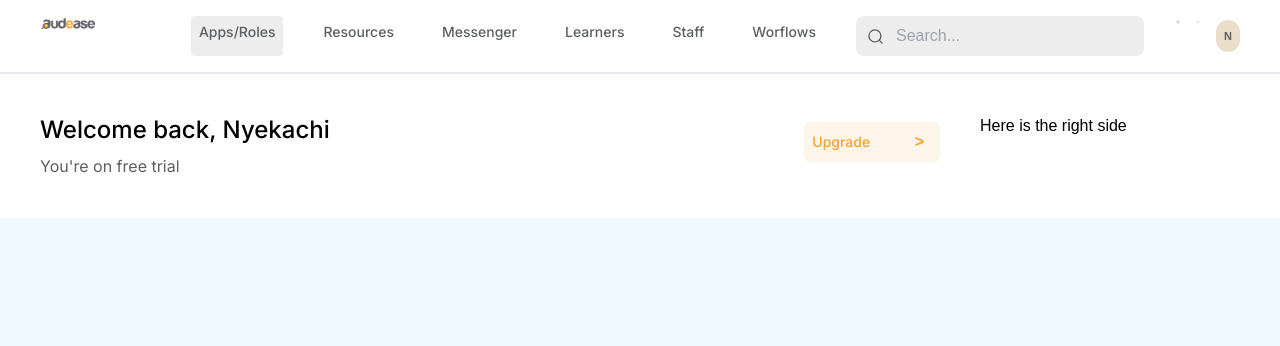
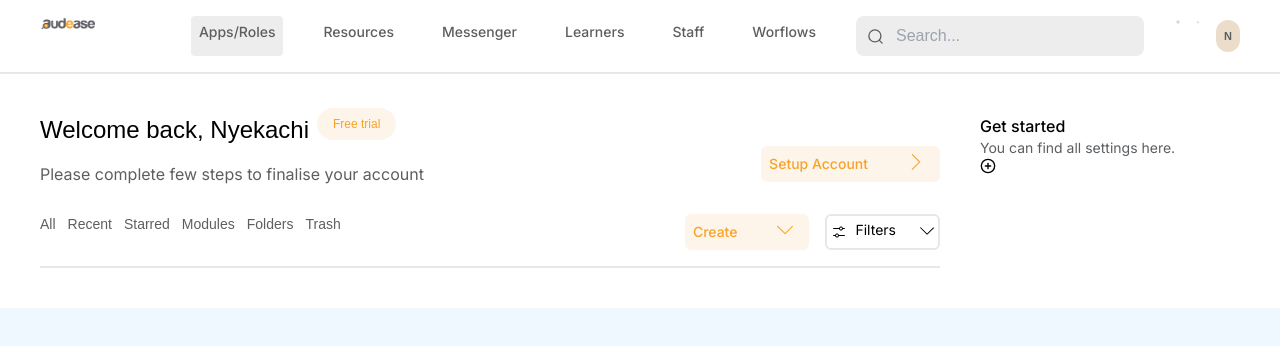
Before and after one commit to Audease/frontend-mvp, a Next.js app: page /dashboard in a window 1280 px wide. Shown: the top 346 px of the page. Built offline with nearby package versions, Linux system fonts and the light colour scheme.

Commit message:
Making progress

```diff
--- a/package.json
+++ b/package.json
@@ -15,6 +15,7 @@
     "next": "14.2.3",
     "react": "^18",
     "react-dom": "^18",
+    "react-icons": "^5.2.1",
     "react-phone-number-input": "^3.4.3",
     "ts-node": "^10.9.2"
   },
--- a/src/app/components/dashboard/Button.tsx
+++ b/src/app/components/dashboard/Button.tsx
@@ -1,15 +1,31 @@
 "use client";
+import { FiPlusCircle } from "react-icons/fi";
 
-export default function Button({ buttonText, className }) {
+
+export default function Button({ buttonText, className, arrowDirection }) {
   return (
     <div>
       <button
         className={`${className} p-2 rounded-md bg-dashboardButtonsBg font-semibold focus:ring focus:ring-tgrey1`}
         type="submit"
       >
+        <div className="flex flex-row">
         <span className="font-inter font-medium text-sm text-dashboardButtons">{buttonText}</span>
-        <span className="text-dashboardButtons pl-10 pr-2"> &gt; </span>
+        <span className="text-dashboardButtons pl-10 pr-2"> { arrowDirection } </span>
+        </div>
       </button>
     </div>
   );
 }
+
+export function Type2Button ({leftIcon, buttonText}) {
+  return (
+    <div>
+      <button className="flex flex-row">
+        <span>{leftIcon}</span>
+        <span> {buttonText} </span>
+        <FiPlusCircle />
+      </button>
+    </div>
+  )
+}
--- a/src/app/components/dashboard/NavLinks.tsx
+++ b/src/app/components/dashboard/NavLinks.tsx
@@ -12,6 +12,8 @@ const links = [
   { name: "Staff", href: "/dashboard/staff" },
   { name: "Worflows", href: "/dashboard/workflows" },
 ];
+
+
 
 export default function NavLinks() {
   const pathname = usePathname();
--- /dev/null
+++ b/src/app/components/dashboard/RoleLinks.tsx
@@ -0,0 +1,62 @@
+import { useState } from "react";
+
+
+export default function RoleLinks () {
+    const [active, setActive] = useState("")
+    const links = ["All", "Recent", "Starred", "Modules", "Folders", "Trash"];
+
+     // Define your click handler functions
+  const handleAllClick = () => {
+    console.log('All clicked');
+  };
+
+  const handleRecentClick = () => {
+    console.log('Recent clicked');
+  };
+
+  const handleStarredClick = () => {
+    console.log('Starred clicked');
+  };
+
+  const handleModulesClick = () => {
+    console.log('Modules clicked');
+  };
+
+  const handleFoldersClick = () => {
+    console.log('Folders clicked');
+  };
+
+  const handleTrashClick = () => {
+    console.log('Trash clicked');
+  };
+
+
+
+    const clickHandlers = {
+        All: handleAllClick,
+        Recent: handleRecentClick,
+        Starred: handleStarredClick,
+        Modules: handleModulesClick,
+        Folders: handleFoldersClick,
+        Trash: handleTrashClick,
+      };
+
+    return (
+        <div className="flex flex-row font-medium text-tgrey3 text-sm space-x-3">
+            {links.map((link) => (
+                <p
+                  key={link}
+                  onClick={() => {
+                    setActive(link);
+                    clickHandlers[link](); // Call the corresponding click handler
+                  }}
+                  className={`cursor-pointer pb-4 ${
+                    active === link ? "border-b-4 border-dashboardButtons" : ""
+                  }`}
+                >
+                  {link}
+                </p>
+              ))}
+        </div>
+    )
+}
--- a/src/app/dashboard/page.tsx
+++ b/src/app/dashboard/page.tsx
@@ -1,11 +1,16 @@
 "use client";
 
 import { useState } from "react";
-import Navbar from "../components/dashboard/Navbar";
 import Button from "../components/dashboard/Button";
+import { Type2Button } from "../components/dashboard/Button";
+import RoleLinks from "../components/dashboard/RoleLinks";
+import { SlArrowRight, SlArrowDown } from "react-icons/sl";
+import { VscSettings } from "react-icons/vsc";
 
 export default function Dashboard() {
   const [firstName, setFirstName] = useState("Nyekachi");
+  const [plan, setPlan] = useState("Free trial");
+
   return (
     <div>
       {/* Body section  */}
@@ -13,27 +18,61 @@ export default function Dashboard() {
         {/* left side  */}
         <div className="flex flex-col w-3/4">
           {/* Welcome  */}
-          <div className="flex flex-row justify-between">
-            <div className="font-inter space-y-2">
-              <h3 className="font-medium text-black text-2xl">
-                Welcome back, {firstName}
-              </h3>
-              <p className="font-normal text-tgrey3 text-base">
-                You&apos;re on free trial
-              </p>
+          <div className="flex flex-col">
+            {/* User ID  */}
+            <div className="flex flex-row">
+              <div>
+                <h3 className="font-medium text-black text-2xl">
+                  Welcome back, {firstName}
+                </h3>
+              </div>
+              <sup className="p-4 mx-2 bg-dashboardButtonsBg rounded-2xl text-dashboardButtons font-medium">
+                {plan}
+              </sup>
             </div>
-            <div className="mt-2">
-              <Button buttonText={"Upgrade"} className={""} />
+            {/* complete your step and button  */}
+            <div className="flex flex-row justify-between">
+              <div className="">
+                <p className="font-normal font-inter text-tgrey3 text-base pt-4">
+                  Please complete few steps to finalise your account
+                </p>
+              </div>
+              <div className="mb-4">
+                <Button
+                  buttonText={"Setup Account"}
+                  className={""}
+                  arrowDirection={<SlArrowRight />}
+                />
+              </div>
             </div>
           </div>
           {/* Links */}
-          <div>
-
+          <div className="flex flex-row justify-between mt-4 border-b-2 ">
+            <RoleLinks />
+            <div className="flex flex-row space-x-4 mb-4">
+              <Button
+                buttonText={"Create"}
+                className={""}
+                arrowDirection={<SlArrowDown />}
+              />
+              <button className=" flex flex-row p-1 rounded-md border-2 ">
+              <span className="font-inter font-medium pr-2 py-1">{<VscSettings />}</span>
+              <span className="font-inter font-normal text-black text-sm">Filters</span>
+              <span className="font-inter font-medium text-sm pl-6 py-1">{<SlArrowDown />}</span>
+              </button>
+            </div>
           </div>
         </div>
         {/* right side  */}
-        <div className="w-1/5">
-          Here is the right side
+        <div className="w-1/5 font-inter">
+          <div>
+            <h3 className="font-medium text-base text-[#000000]">Get started</h3>
+            <p className="font-normal text-tgrey3 text-sm">You can find all settings here.</p>
+          </div>
+          {/* Buttons  */}
+          <div>
+            <Type2Button leftIcon={""} buttonText={""}/>
+          </div>
         </div>
       </div>
     </div>
```
Also changed, not shown: 1 other file (tests, documents, lock files or other folders).
